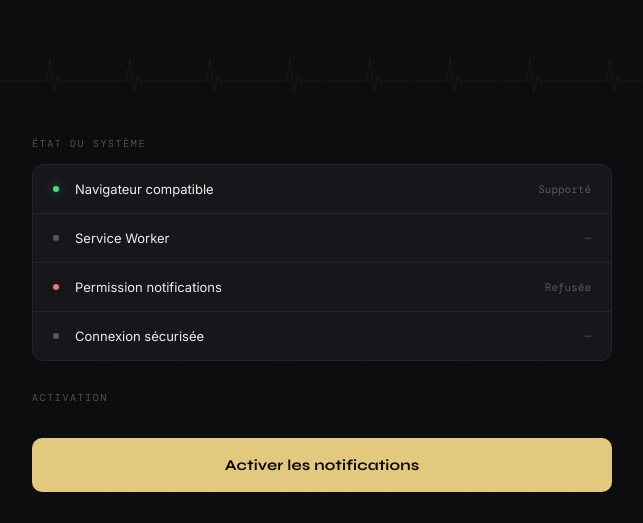
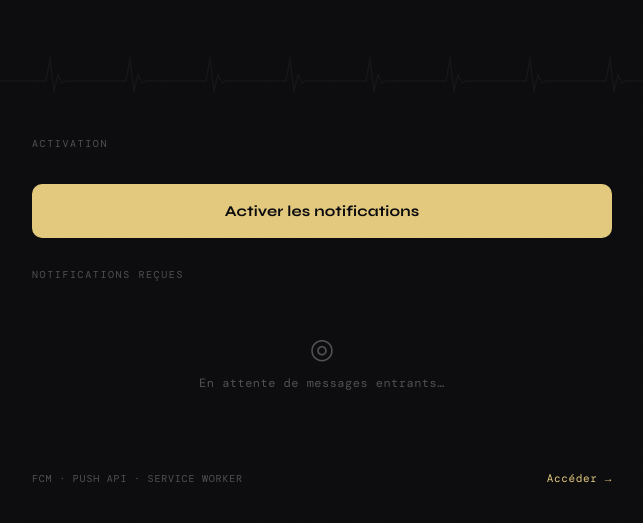
Before and after one commit to JARDO2003/mypush, a website: page public/index.html in a window 1280 px wide. Shown: the part 275-798 px from the top of the page, without its empty margins (318-961 px from the left). Drawn offline with nearby package versions, Linux system fonts and the light colour scheme.

Commit message:
Update index.html
fc

```diff
--- a/public/index.html
+++ b/public/index.html
@@ -21,30 +21,6 @@
 <div id="alert"></div>
 
 <div class="grid">
-
-  <div class="section-label">État du système</div>
-  <div class="panel">
-    <div class="status-row">
-      <div class="status-indicator" id="dotBrowser"></div>
-      <span class="status-name">Navigateur compatible</span>
-      <span class="status-val" id="valBrowser">—</span>
-    </div>
-    <div class="status-row">
-      <div class="status-indicator" id="dotSW"></div>
-      <span class="status-name">Service Worker</span>
-      <span class="status-val" id="valSW">—</span>
-    </div>
-    <div class="status-row">
-      <div class="status-indicator" id="dotPerm"></div>
-      <span class="status-name">Permission notifications</span>
-      <span class="status-val" id="valPerm">—</span>
-    </div>
-    <div class="status-row">
-      <div class="status-indicator" id="dotToken"></div>
-      <span class="status-name">Connexion sécurisée</span>
-      <span class="status-val" id="valToken">—</span>
-    </div>
-  </div>
 
   <div class="section-label">Activation</div>
   <div class="activate-wrap">
```
